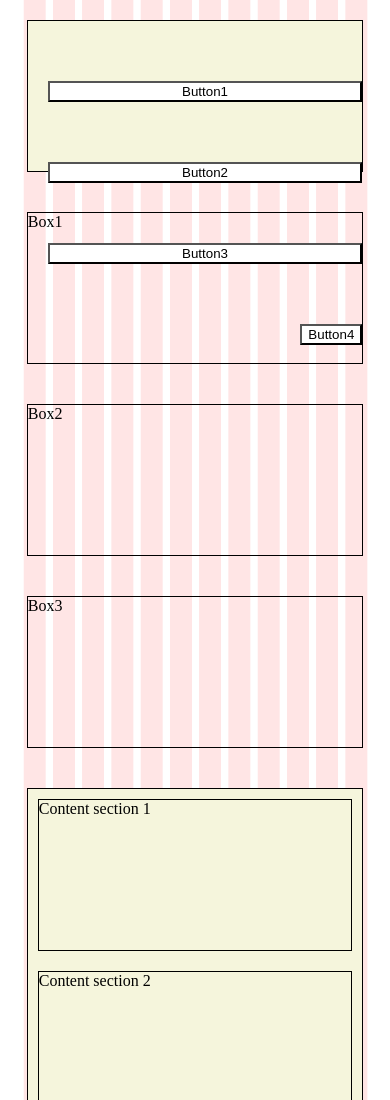
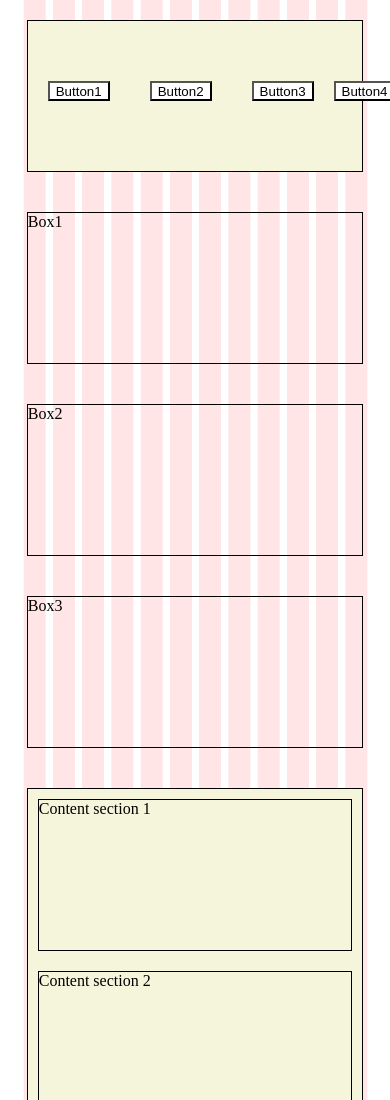
Before and after one commit to Nelliegrand/cssgrids-template, a plain HTML site: page index.html in a window 390 px wide. Shown: the top 1100 px of the page. Drawn offline with Linux system fonts and the light colour scheme.

Commit message:
Responsive flexbox done

```diff
--- a/css/style.css
+++ b/css/style.css
@@ -280,19 +280,22 @@ footer {
 
 /*Styling with Flexbox*/
 
-/* Big desktop */
+/* Big desktop + small desktop + tablet + mobile */
 
 
 header {
 	background-color: beige;
 	height: 100px;
-
+	display: flex;
 }
 
 button {
 	background-color: white;
 	margin-top: 60px;
 	margin-left: 20px;
+	height: 20px;
+	margin-right: 20px;
+
 }
 
 #button4 {
@@ -357,5 +360,3 @@ main {
 	width: 240px;
 	flex-grow: 1;
 }
-
-/*Small desktop*/
```
